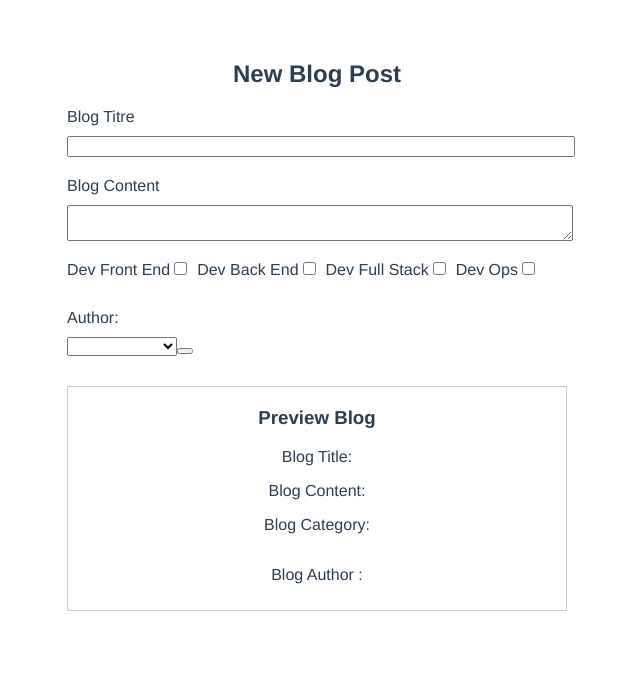
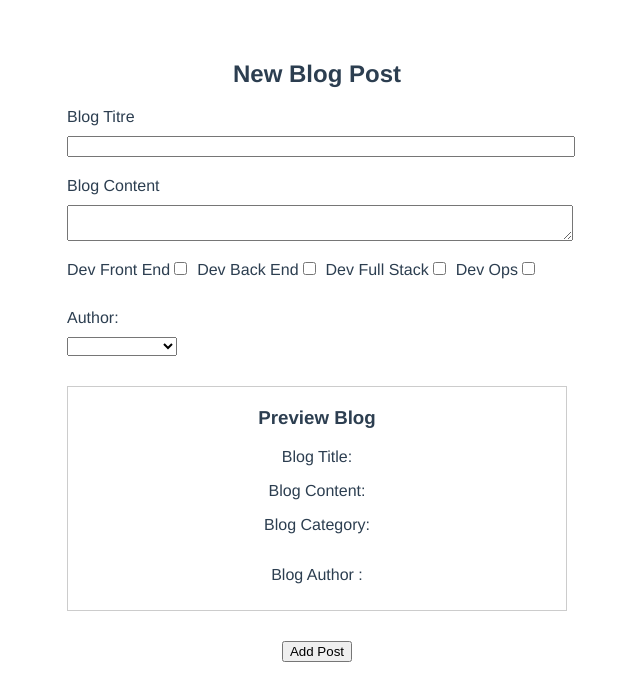
Before and after one commit to CodeurCopieur/HTTP-Requests, a Vue app: page / in a window 1280 px wide. Shown: the top 700 px of the page, without its empty margins (323-963 px from the left). Built offline with nearby package versions, Linux system fonts and the light colour scheme; what vue-resource would draw is missing.

Commit message:
end function post

```diff
--- a/src/components/addBlog.vue
+++ b/src/components/addBlog.vue
@@ -21,7 +21,7 @@
      <select name="" v-model="blog.author">
        <option value="authors" v-for="(author, index) in Authors" :key="index"> {{ author }}</option>
      </select>
-     <button @click="post"></button>
+
    </form>
 
    <div id="preview">
@@ -34,6 +34,7 @@
      </ul>
      <p>Blog Author : {{ blog.author }}</p>
    </div>
+   <button @click="post">Add Post</button>
  </div>
 </template>
 
@@ -58,7 +59,10 @@
          title: this.blog.title,
          body: this.blog.content,
          userId: 1
-       })
+       }).then( data => {
+         console.log(data);
+
+       });
      }
    }
   }
```
